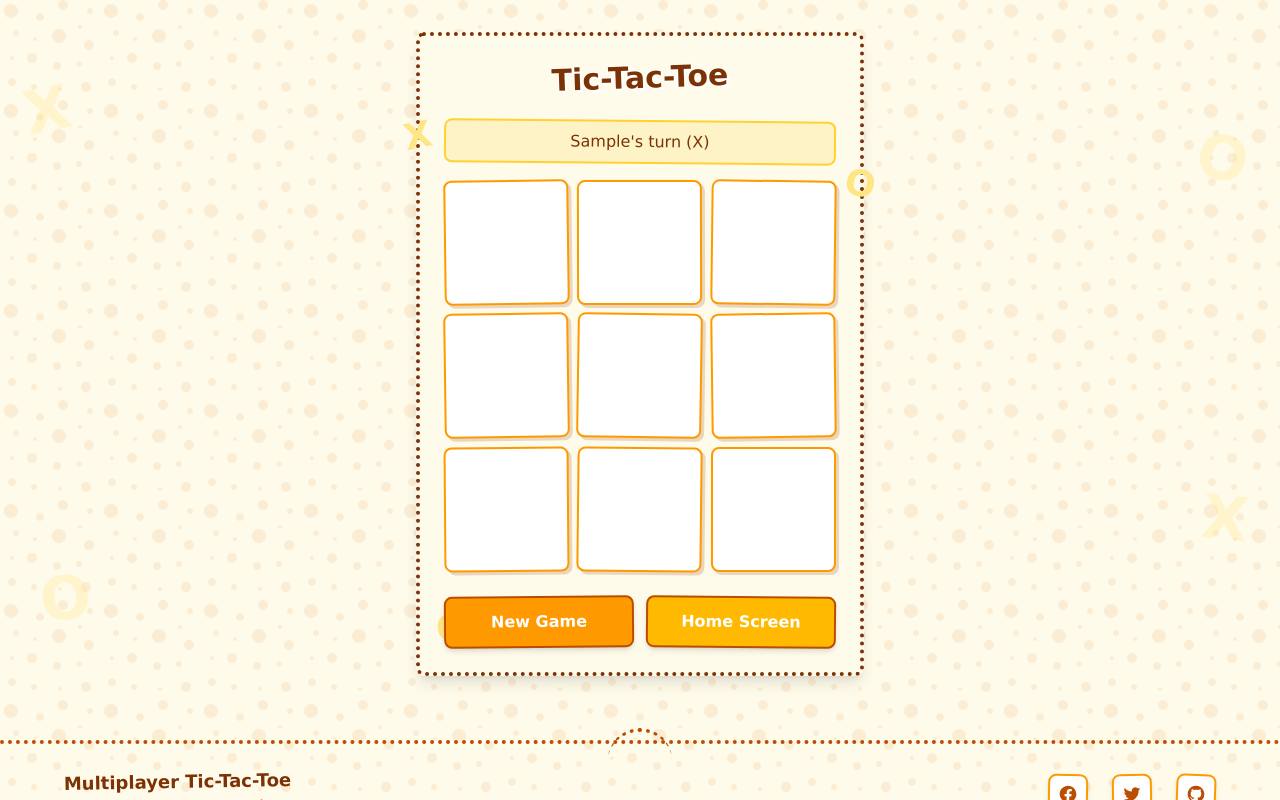
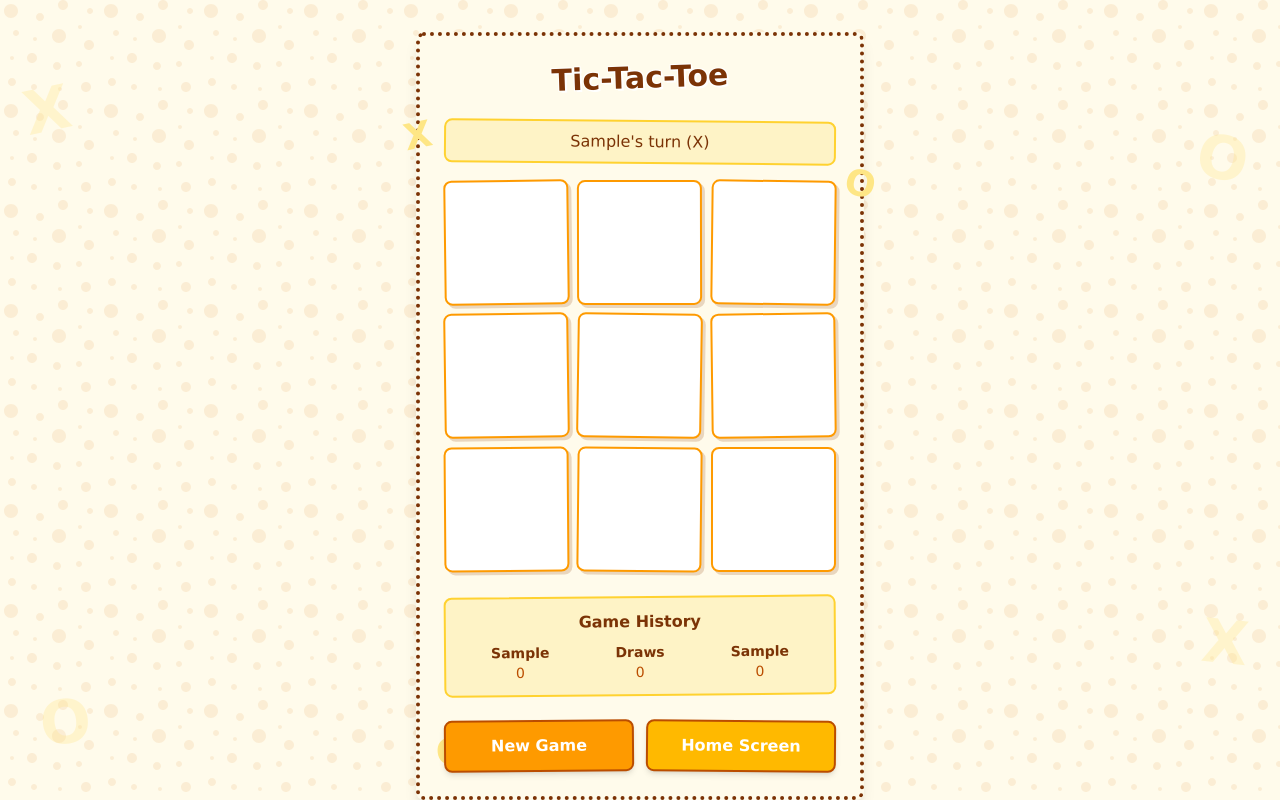
Before and after one commit to Krishnanand2517/multiplayer-tictactoe, a React (Vite) app in the folder client/: page / in a window 1280 px wide. Both pictures are taken after typing "Sample", "Sample" into the empty fields and a click on the button "✏️ Start Game". Shown: the top 800 px of the page. Built offline with nearby package versions, Linux system fonts and the light colour scheme.

Commit message:
feat: Add game history box

```diff
--- /dev/null
+++ b/client/src/components/GameHistoryBox.tsx
@@ -0,0 +1,41 @@
+import { GameHistory, GameOptions } from "../types";
+
+const GameHistoryBox = ({
+  gameOptions,
+  gameHistory,
+}: {
+  gameOptions: GameOptions;
+  gameHistory: GameHistory;
+}) => {
+  return (
+    <div
+      className="mb-6 p-3 bg-amber-100 border-2 border-amber-300 rounded-lg"
+      style={{ transform: "rotate(-0.5deg)" }}
+    >
+      <h2 className="text-center font-bold text-amber-900 mb-2">
+        Game History
+      </h2>
+
+      <div className="flex justify-around text-sm">
+        <div className="text-center">
+          <p className="font-bold text-amber-900">
+            {gameOptions.playerOne.name}
+          </p>
+          <p className="text-amber-700">{gameHistory.player1Wins}</p>
+        </div>
+        <div className="text-center">
+          <p className="font-bold text-amber-900">Draws</p>
+          <p className="text-amber-700">{gameHistory.draws}</p>
+        </div>
+        <div className="text-center">
+          <p className="font-bold text-amber-900">
+            {gameOptions.playerTwo.name}
+          </p>
+          <p className="text-amber-700">{gameHistory.player2Wins}</p>
+        </div>
+      </div>
+    </div>
+  );
+};
+
+export default GameHistoryBox;
--- a/client/src/screens/GameScreen.tsx
+++ b/client/src/screens/GameScreen.tsx
@@ -1,10 +1,11 @@
 import { useEffect, useState } from "react";
 import { useLocation, useNavigate } from "react-router-dom";
 
-import { BoardState, GameOptions, Player } from "../types";
+import { BoardState, GameHistory, GameOptions, Player } from "../types";
 import { WIN_COMBINATIONS } from "../constants";
 import HeadText from "../components/HeadText";
 import DecorativeXO from "../components/DecorativeXO";
+import GameHistoryBox from "../components/GameHistoryBox";
 
 const GameScreen = () => {
   const location = useLocation();
@@ -19,6 +20,11 @@ const GameScreen = () => {
 
   const [winner, setWinner] = useState<Player | null>(null);
   const [isDraw, setIsDraw] = useState(false);
+  const [gameHistory, setGameHistory] = useState<GameHistory>({
+    player1Wins: 0,
+    player2Wins: 0,
+    draws: 0,
+  });
 
   useEffect(() => {
     if (!gameOptions) {
@@ -35,7 +41,20 @@ const GameScreen = () => {
           board[a] === gameOptions.playerOne.symbol
             ? gameOptions.playerOne
             : gameOptions.playerTwo;
+
         setWinner(winningPlayer);
+
+        setGameHistory((prev) => ({
+          ...prev,
+          player1Wins:
+            winningPlayer.symbol === gameOptions.playerOne.symbol
+              ? prev.player1Wins + 1
+              : prev.player1Wins,
+          player2Wins:
+            winningPlayer.symbol === gameOptions.playerTwo.symbol
+              ? prev.player2Wins + 1
+              : prev.player2Wins,
+        }));
 
         return true;
       }
@@ -47,6 +66,12 @@ const GameScreen = () => {
   const checkDraw = (board: BoardState) => {
     if (board.every((cell) => cell !== null)) {
       setIsDraw(true);
+
+      setGameHistory((prev) => ({
+        ...prev,
+        draws: prev.draws + 1,
+      }));
+
       return true;
     }
 
@@ -136,7 +161,10 @@ const GameScreen = () => {
         })}
       </div>
 
-      {/* Action buttons */}
+      {/* GAME HISTORY */}
+      <GameHistoryBox gameOptions={gameOptions} gameHistory={gameHistory} />
+
+      {/* ACTION BUTTONS */}
       <div className="grid grid-cols-2 gap-3">
         <button
           onClick={resetGame}
--- a/client/src/types/index.d.ts
+++ b/client/src/types/index.d.ts
@@ -10,4 +10,10 @@ export type GameOptions = {
 
 export type BoardState = (string | null)[];
 
+export type GameHistory = {
+  player1Wins: number;
+  player2Wins: number;
+  draws: number;
+};
+
 export type DecorationType = "page" | "box";
```
